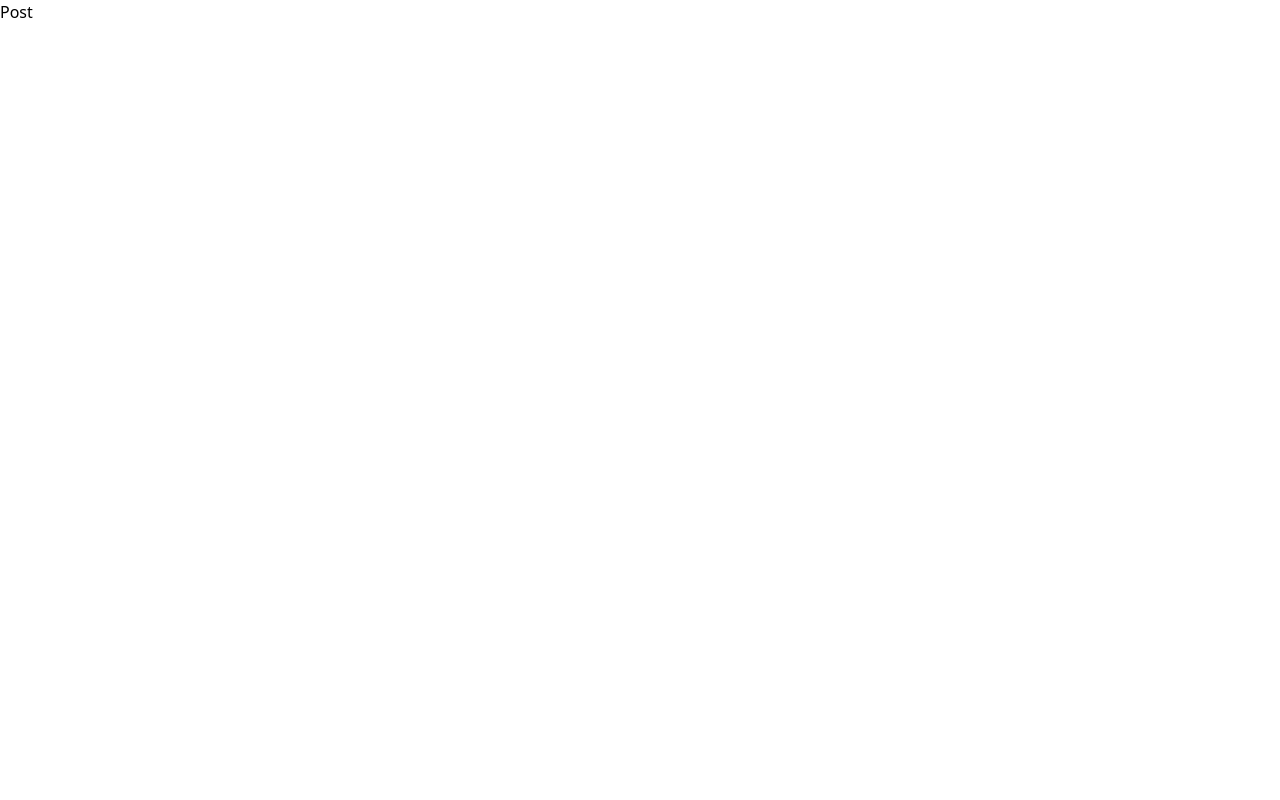
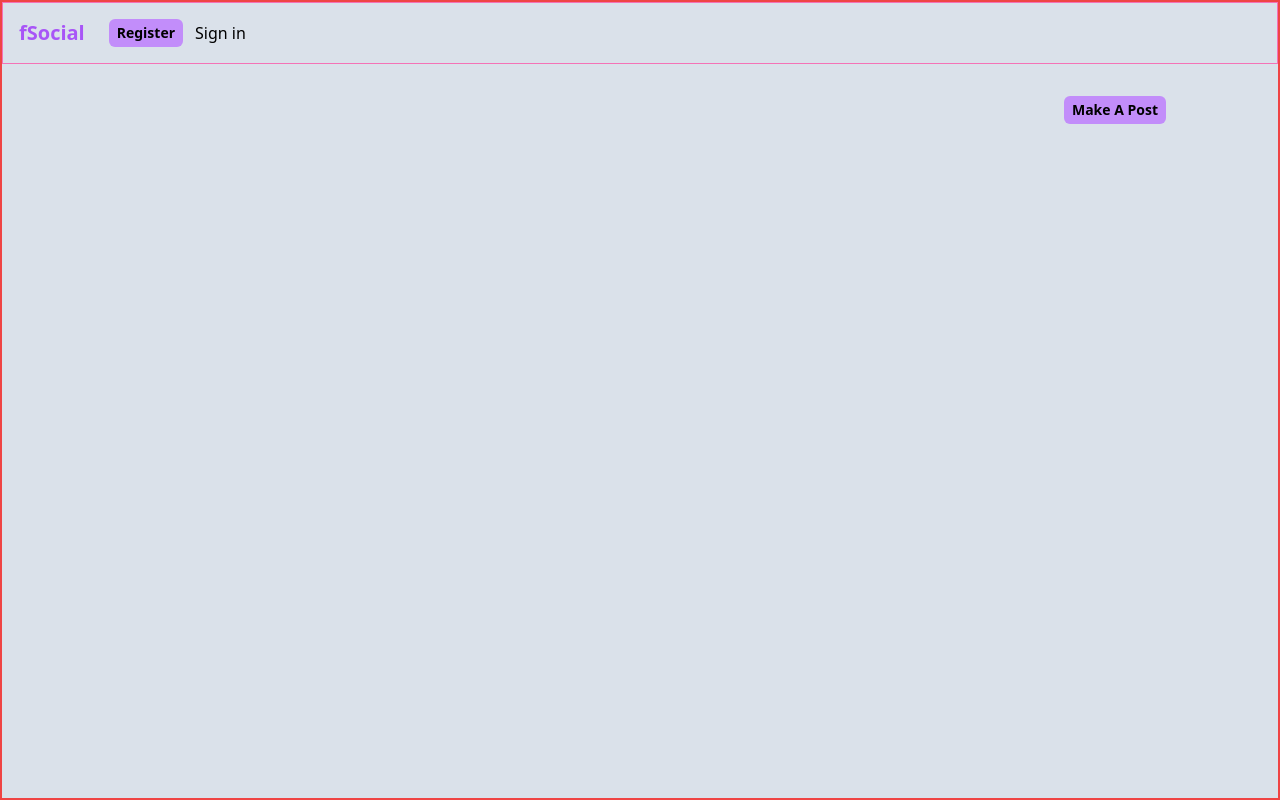
Before and after one commit to fordpic/fSocial-frontend, a Next.js app: page /posts/1 in a window 1280 px wide. Built offline with nearby package versions, Linux system fonts and the light colour scheme.

Commit message:
start post id

```diff
--- a/src/components/Nav.tsx
+++ b/src/components/Nav.tsx
@@ -10,7 +10,11 @@ export default function Nav() {
 	if (username === null) {
 		return (
 			<div className='border border-pink-400 p-4 flex'>
-				<span className='font-bold text-xl text-purple-500'>fSocial</span>
+				<span
+					onClick={() => router.push(`/`)}
+					className='font-bold text-xl text-purple-500'>
+					fSocial
+				</span>
 				<div className='flex ml-6 space-x-3'>
 					<NavButton>Register</NavButton>
 					<button onClick={() => router.push(`/Login`)}>Sign in</button>
--- a/src/components/PostCard.tsx
+++ b/src/components/PostCard.tsx
@@ -1,6 +1,12 @@
+import { useRouter } from 'next/router';
+
 export default function PostCard({ post }) {
+	const router = useRouter();
+
 	return (
-		<div className='text-center p-3 mt-8 mx-24 space-y-2 bg-slate-400/60 hover:bg-slate-400/50 border border-purple-300 shadow-md'>
+		<div
+			onClick={() => router.push(`/posts/${post?.id}`)}
+			className='text-center p-3 mt-8 mx-24 space-y-2 bg-slate-400/60 hover:bg-slate-400/50 border border-purple-300 shadow-md'>
 			<h1 className='text-purple-400 text-md font-semibold'>{post?.title}</h1>
 			<h1 className='text-md'>{post?.author}</h1>
 			<p className='text-sm text-ellipsis'>{post?.content}</p>
--- a/src/pages/CreatePost.tsx
+++ b/src/pages/CreatePost.tsx
@@ -29,7 +29,6 @@ export default function CreatePost() {
 			data: {
 				title: postTitle,
 				content: postContent,
-				// authorId: user,
 				published: true,
 			},
 		}).then(({ data }) => {
--- a/src/pages/index.tsx
+++ b/src/pages/index.tsx
@@ -29,7 +29,6 @@ export default function Home() {
 					setPosts(res);
 					setLoaded(true);
 				});
-			console.log(posts);
 		} else {
 			setLoaded(true);
 		}
--- a/src/pages/posts/[id].tsx
+++ b/src/pages/posts/[id].tsx
@@ -1,3 +1,59 @@
+import axios from 'axios';
+import Nav from '@/components/Nav';
+import { allPostsURL } from '../../../utils';
+import { useEffect, useState } from 'react';
+import { useRouter } from 'next/router';
+import { tokenState, userIdState } from '@/atom/state';
+import { useRecoilValue } from 'recoil';
+
 export default function Post() {
-	return <div>Post</div>;
+	const user = useRecoilValue(userIdState);
+	const token = useRecoilValue(tokenState);
+	const [postData, setPostData] = useState({} as any);
+
+	const router = useRouter();
+	const { id } = router.query;
+	const post = `${allPostsURL}/${id}`;
+
+	useEffect(() => {
+		if (token !== null) {
+			axios
+				.get(post, {
+					headers: {
+						Authorization: `Bearer ${token}`,
+					},
+				})
+				.then(({ data }) => {
+					setPostData(data?.post);
+					console.log(postData);
+				});
+		} else {
+			console.log('Token not set');
+		}
+	}, []);
+
+	return (
+		<div>
+			<div className='border-2 border-red-500 min-h-screen mx-auto bg-slate-300/70'>
+				<Nav />
+				<div className='flex-col text-center justify-center'>
+					<h1 className='text-center text-xl tracking-wide font-extrabold pt-8'>
+						{postData?.title}
+					</h1>
+
+					<h3>{postData?.authorId}</h3>
+
+					<div className=''>
+						<p>{postData.content}</p>
+					</div>
+
+					<button
+						onClick={() => router.push(`/CreatePost`)}
+						className='float-right mr-28 font-semibold text-sm rounded-md bg-purple-400/90 hover:bg-purple-300/75 cursor-pointer px-2 py-1'>
+						Make A Post
+					</button>
+				</div>
+			</div>
+		</div>
+	);
 }
```
